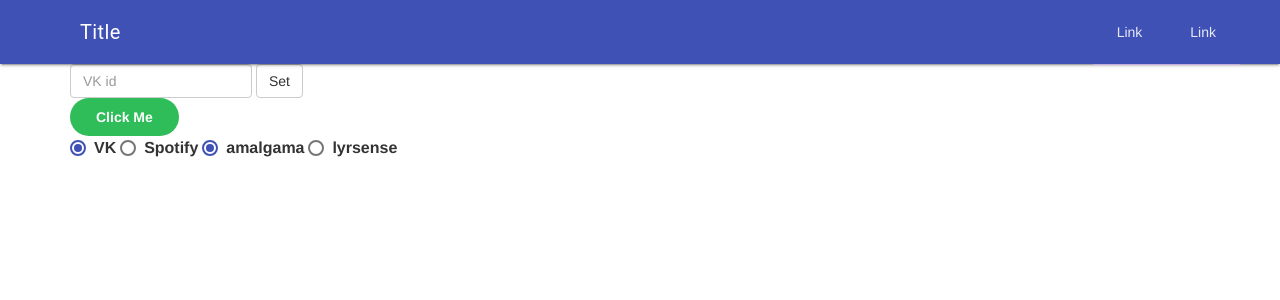
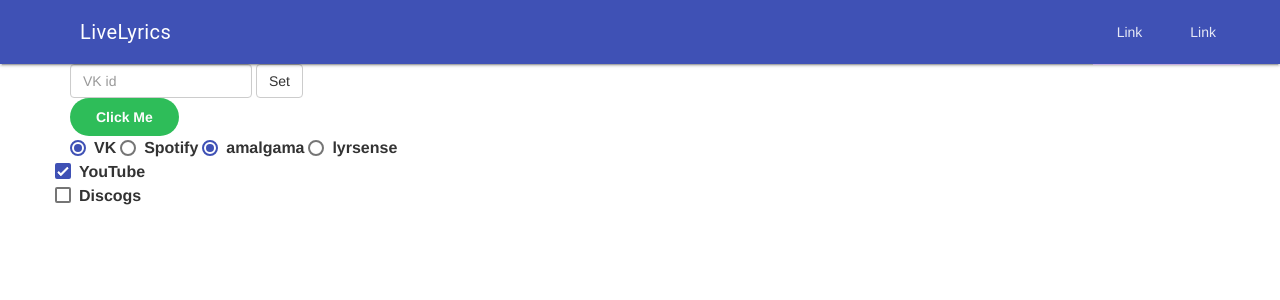
Before and after one commit to Live-Lyrics/live-lyrics, a Flask app: page / in a window 1280 px wide. Shown: the top 300 px of the page. Run offline with Flask 2, Linux system fonts and the light colour scheme; some libraries are stand-ins or nearby versions.

Commit message:
added discogs country styles genres year

```diff
--- a/live_lyrics.py
+++ b/live_lyrics.py
@@ -5,20 +5,23 @@ from urllib.parse import urlencode
 
 from flask import Flask, render_template, jsonify, request, redirect, url_for
 import requests
+import discogs_client
 
 from vk import sign_in
 from lyrics_url import amalgama_url, lyrsense_url
 from lyrics_parser import fetch_amalgama, fetch_lyrsense
 
 
-
 app = Flask(__name__)
 # vk = sign_in()
 
-#################################### - SPOTIFY - ################################
+d = discogs_client.Client('ExampleApplication/0.1', user_token=os.environ.get('DISCOGS_TOKEN'))
+
+
+#################################### - SPOTIFY - #########################
 #  Client Keys
-CLIENT_ID =  os.environ.get('SPOTIFY_CLIENT_ID')
-CLIENT_SECRET =  os.environ.get('SPOTIFY_CLIENT_SECRET')
+CLIENT_ID = os.environ.get('SPOTIFY_CLIENT_ID')
+CLIENT_SECRET = os.environ.get('SPOTIFY_CLIENT_SECRET')
 
 # Spotify URLS
 SPOTIFY_AUTH_URL = "https://accounts.spotify.com/authorize"
@@ -46,6 +49,7 @@ auth_query_parameters = {
     # "show_dialog": SHOW_DIALOG_str,
     "client_id": CLIENT_ID
 }
+
 
 @app.route("/login")
 def login():
@@ -78,12 +82,10 @@ def callback():
 
     # redirect_to_index = redirect(url_for('http://127.0.0.1:4200', _external=True))
     redirect_to_index = redirect("/")
-    response = app.make_response(redirect_to_index )
-    response.set_cookie('access_token',value=access_token)
-    print('access_token', access_token)
-    response.set_cookie('refresh_token',value=refresh_token)
+    response = app.make_response(redirect_to_index)
+    response.set_cookie('access_token', value=access_token)
+    response.set_cookie('refresh_token', value=refresh_token)
     return response
-    # return jsonify({"access_token": access_token, "refresh_token": refresh_token})
 
 
 @app.route("/refresh_token", methods=['POST'])
@@ -102,7 +104,8 @@ def refresh_token():
     response_data = json.loads(post_request.text)
     return jsonify(response_data)
 
-################################### - SPOTIFY - ################################
+################################### - SPOTIFY - ##########################
+
 
 @app.route('/')
 def index():
@@ -111,11 +114,19 @@ def index():
 
 @app.route('/spotify-lyrics', methods=['POST'])
 def spotify_lyrics():
+    discogs = None
     r = request.get_json()
     artist = r['artist']
     title = r['title']
     lyrics_provider = r['lyrics_provider']
-    print(artist, title, lyrics_provider)
+    additional_information = r['additional_information']
+    additional_information = json.JSONDecoder().decode(additional_information)
+    if bool(additional_information['discogs']):
+        results = d.search('{} - {}'.format(artist, title), type='release')
+        release = results[0]
+        discogs = {'year': release.year, 'genres': ', '.join(release.genres),
+                   'country': release.country, 'styles': ', '.join(release.styles)}
+
     if lyrics_provider == 'amalgama':
         url = amalgama_url(artist, title)
         print(url)
@@ -125,10 +136,9 @@ def spotify_lyrics():
         print(url)
         lyrics = fetch_lyrsense(url)
     if lyrics:
-        return jsonify({"status": "new", "lyrics": lyrics})
+        return jsonify({"status": "found", "lyrics": lyrics, 'discogs': discogs})
     else:
         return jsonify({"status": "lyrics not found"})
-
 
 
 @app.route('/vk-lyrics', methods=['POST'])
--- a/static/main.js
+++ b/static/main.js
@@ -1,6 +1,20 @@
 $(document).ready(function() {
   $(".stored").on("change", function() {
     localStorage[$(this).attr("name")] = $(this).val();
+  });
+
+  var checkboxValues = JSON.parse(localStorage.getItem("checkboxValues")) || {};
+  var $checkboxes = $("#checkbox-container :checkbox");
+
+  $checkboxes.on("change", function() {
+    $checkboxes.each(function() {
+      checkboxValues[this.id] = this.checked;
+    });
+    localStorage.setItem("checkboxValues", JSON.stringify(checkboxValues));
+  });
+
+  $.each(checkboxValues, function(key, value) {
+    $("#" + key).prop("checked", value);
   });
 
   setInterval(function() {
@@ -11,7 +25,7 @@ $(document).ready(function() {
     document.cookie = `id=${$("#id").val()}`;
   });
 
-//  --------------- lyrsense ---------------
+  //  --------------- lyrsense ---------------
 
   $(".highlightLine").on("mouseenter mouseleave", function(event) {
     let line = $(this).attr("line");
@@ -72,14 +86,19 @@ function SpotifuSetLyrics(artist, title) {
     .post("/spotify-lyrics", {
       artist: artist,
       title: title,
-      lyrics_provider: localStorage.getItem("lyrics_provider")
+      lyrics_provider: localStorage.getItem("lyrics_provider"),
+      additional_information: localStorage.getItem("checkboxValues")
     })
     .then(function(response) {
-      console.log(response);
-      if (response.data.status == "new") {
-        console.log("lyrics", response.data.lyrics);
+      if (response.data.status == "found") {
         window.scrollTo(0, 0);
         $(".lyrics").html(response.data.lyrics);
+
+        if (response.data.discogs) {
+          let template = $("#discogs-template").html();
+          let html = Mustache.render(template, response.data.discogs);
+          $("#discogs-list").html(html);
+        }
       } else if (response.data.status == "lyrics not found") {
         console.log("lyrics not found");
       }
@@ -92,7 +111,6 @@ function refresh_token() {
       refresh_token: Cookies.get("refresh_token")
     })
     .then(function(response) {
-      console.log("spotify access token");
       Cookies.set("access_token", response.data.access_token);
     });
 }
@@ -111,11 +129,10 @@ function get_lyrics() {
 
     currentplayingtrack.then(function(response) {
       // if ((response.data.error.message = "The access token expired")) {
-      if ((response.data.error)) {
+      if (response.data.error) {
         console.log(response.data.error);
         refresh_token();
       } else {
-        console.log(response.data);
         artist = response.data.item.artists[0].name;
         title = response.data.item.name;
         let current = `${artist} ${title}`;
--- a/templates/index.html
+++ b/templates/index.html
@@ -9,15 +9,46 @@
   <!-- <script src="https://maxcdn.bootstrapcdn.com/bootstrap/3.3.7/js/bootstrap.min.js"></script> -->
   <script src="https://ajax.googleapis.com/ajax/libs/jquery/3.1.0/jquery.min.js"></script>
 
-
   <script src="https://cdnjs.cloudflare.com/ajax/libs/jquery-cookie/1.4.1/jquery.cookie.js"></script>
   <script src="https://cdnjs.cloudflare.com/ajax/libs/js-cookie/2.1.4/js.cookie.js"></script>
   <script src="https://unpkg.com/axios/dist/axios.min.js"></script>
+  <script src="https://cdnjs.cloudflare.com/ajax/libs/mustache.js/2.3.0/mustache.min.js"></script>
 
   <script src="../static/main.js"></script>
   <link rel="stylesheet" href="../static/main.css">
   <link rel="stylesheet" href="../static/amalgama.css">
-  <link rel="stylesheet" href="../static/lyrsense.css">
+  <link rel="stylesheet" href="../static/lyrsense.css"> {% raw %}
+  <script id="discogs-template" type="text/template">
+    <ul class="demo-list-icon mdl-list">
+      <li class="mdl-list__item">
+        <span class="mdl-list__item-primary-content">
+          <i class="material-icons mdl-list__item-icon">place</i>
+          {{ country }}
+      </span>
+      </li>
+
+      <li class="mdl-list__item">
+        <span class="mdl-list__item-primary-content">
+      <i class="material-icons mdl-list__item-icon">queue_music</i>Styles:
+      {{ styles }}
+  </span>
+      </li>
+      <li class="mdl-list__item">
+        <span class="mdl-list__item-primary-content">
+      <i class="material-icons mdl-list__item-icon">queue_music</i>Genres:
+      {{ genres }}
+    </span>
+      </li>
+      <li class="mdl-list__item">
+        <span class="mdl-list__item-primary-content">
+      <i class="material-icons mdl-list__item-icon">date_range</i>
+      {{ year }}
+    </span>
+      </li>
+    </ul>
+  </script>
+  {% endraw %}
+
 </head>
 
 <body>
@@ -26,7 +57,7 @@
     <header class="mdl-layout__header">
       <div class="mdl-layout__header-row">
         <!-- Title -->
-        <span class="mdl-layout-title">Title</span>
+        <span class="mdl-layout-title">LiveLyrics</span>
         <!-- Add spacer, to align navigation to the right -->
         <div class="mdl-layout-spacer"></div>
         <!-- Navigation. We hide it in small screens. -->
@@ -37,7 +68,7 @@
       </div>
     </header>
     <div class="mdl-layout__drawer">
-      <span class="mdl-layout-title">Title</span>
+      <span class="mdl-layout-title">LiveLyrics</span>
       <nav class="mdl-navigation">
         <a class="mdl-navigation__link" href="">Link</a>
         <a class="mdl-navigation__link" href="">Link</a>
@@ -83,6 +114,21 @@
               </div>
             </div>
 
+            <div id="checkbox-container">
+              <label class="mdl-checkbox mdl-js-checkbox mdl-js-ripple-effect" for="youtube">
+                    <input type="checkbox" id="youtube" class="mdl-checkbox__input" checked>
+                    <span class="mdl-checkbox__label">YouTube</span>
+                  </label>
+              <label class="mdl-checkbox mdl-js-checkbox mdl-js-ripple-effect" for="discogs">
+                    <input type="checkbox" id="discogs" class="mdl-checkbox__input">
+                    <span class="mdl-checkbox__label">Discogs</span>
+                  </label>
+            </div>
+
+            <div id='discogs-list'>
+
+            </div>
+
             <div class="col-md-12">
               <div class="lyrics">
 
```
